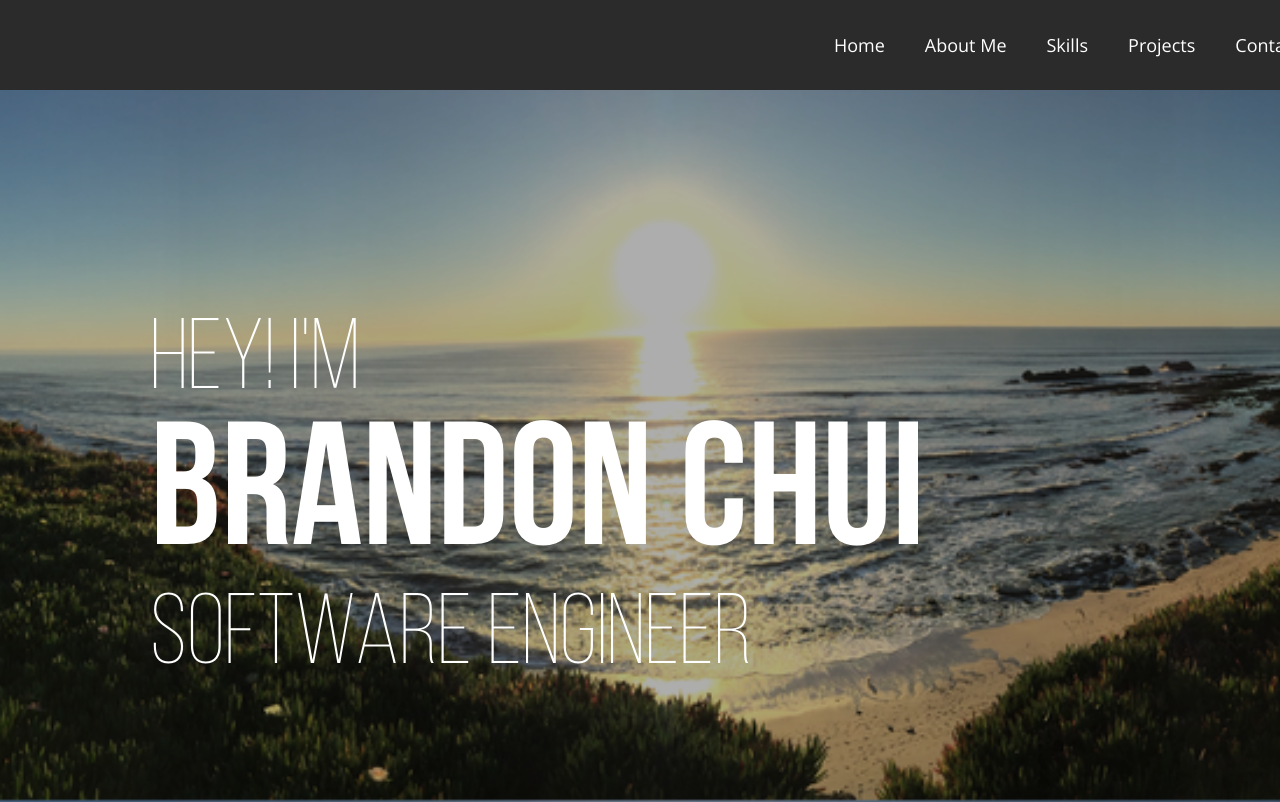
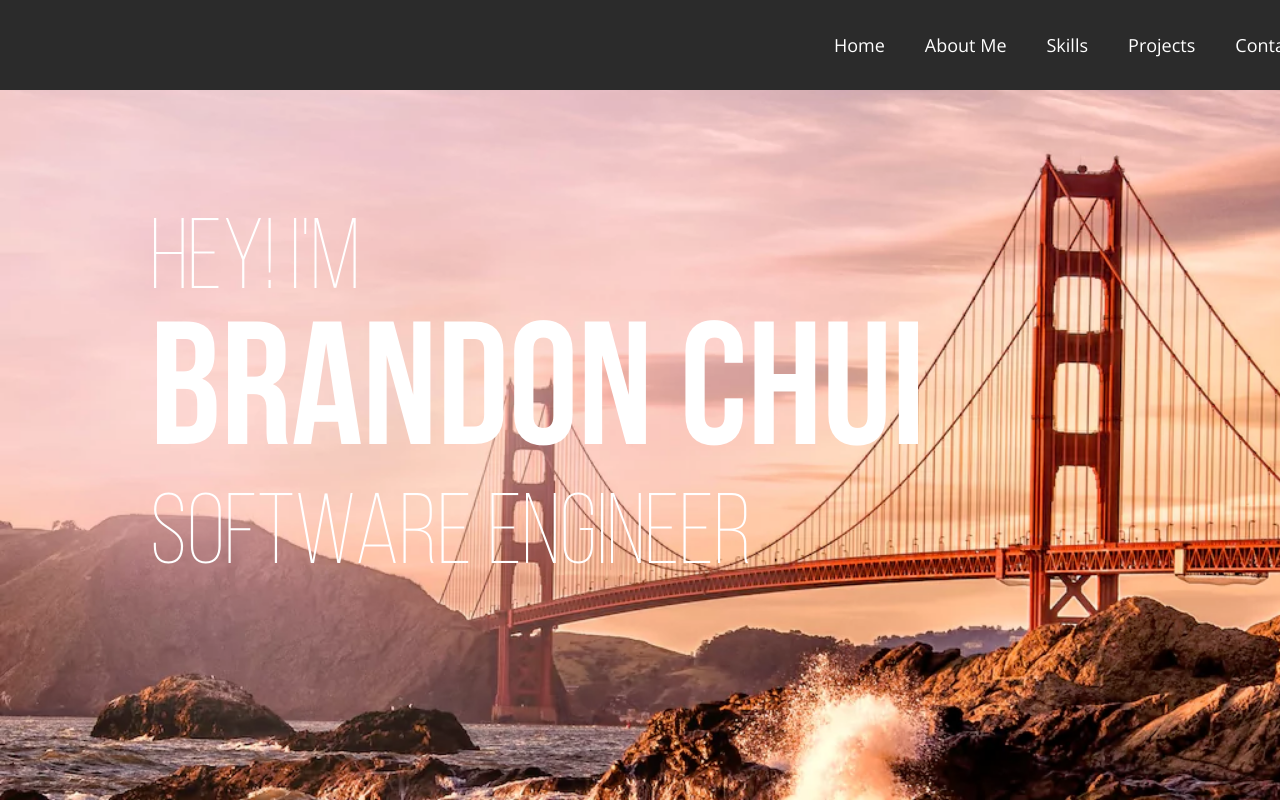
Before and after one commit to bbchui/Portfolio, a React (Create React App) app: page / in a window 1280 px wide. Shown: the top 802 px of the page. Built offline with nearby package versions, Linux system fonts and the light colour scheme; some icons are missing.

Commit message:
fixed css so image fits to viewport using 100vh

```diff
--- a/src/App.css
+++ b/src/App.css
@@ -105,23 +105,23 @@ section.background {
   margin: auto;
   display: flex;
   justify-content: flex-start;
-  background: url('./pano3.png') no-repeat center center fixed;
+  /*background: url('./pano3.png') no-repeat center center fixed;*/
+  background: url('./sf.jpg') no-repeat fixed 50% 50% / cover;
   -webkit-background-size: cover;
+  /*background-image: url('./sf.jpg');
+  background-position: center;
+  background-repeat: no-repeat;
+  background-size: cover;*/
+  height: 100vh;
   -moz-background-size: cover;
   -o-background-size: cover;
-  /*.background {
-    background: black;
-  }*/
   align-items: center;
 }
-
-/*width: 100%;
-height: 900px;*/
 
 .background {
   width: 100%;
   min-width: 1600px;
-  height: 1000px;
+  /*height: 690px;*/
   color: white;
   font-family: "Bebas Neue Bold";
   font-size: 175px;
```
Also changed, not shown: src/sf.jpg (added).
